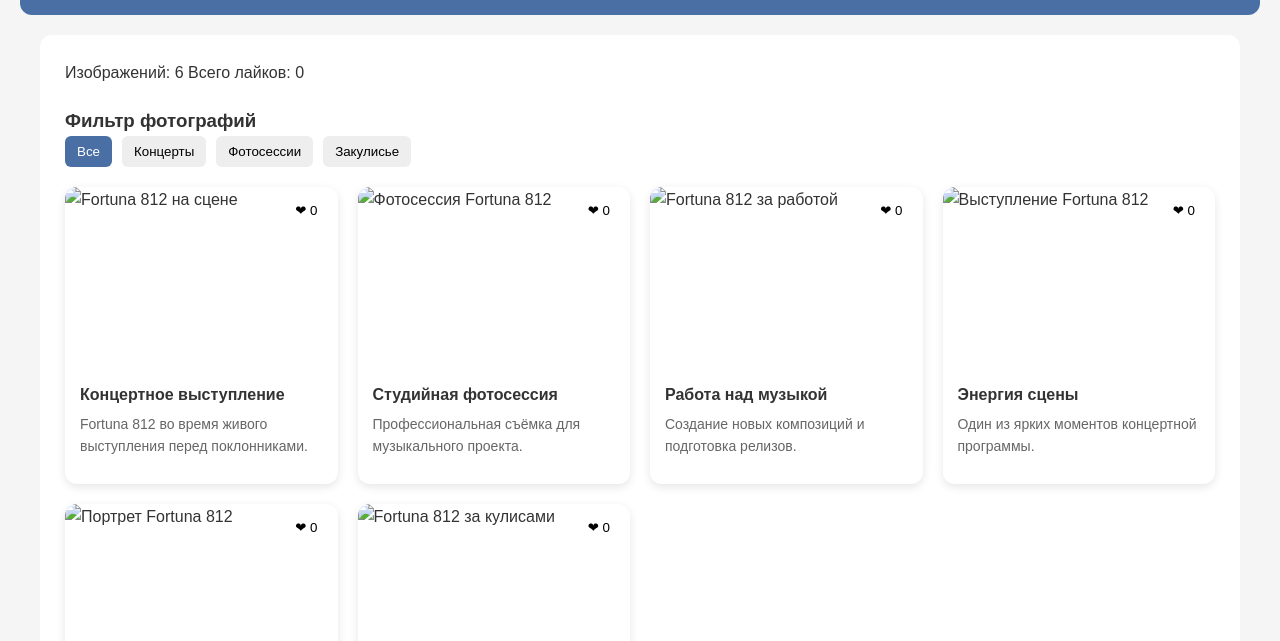
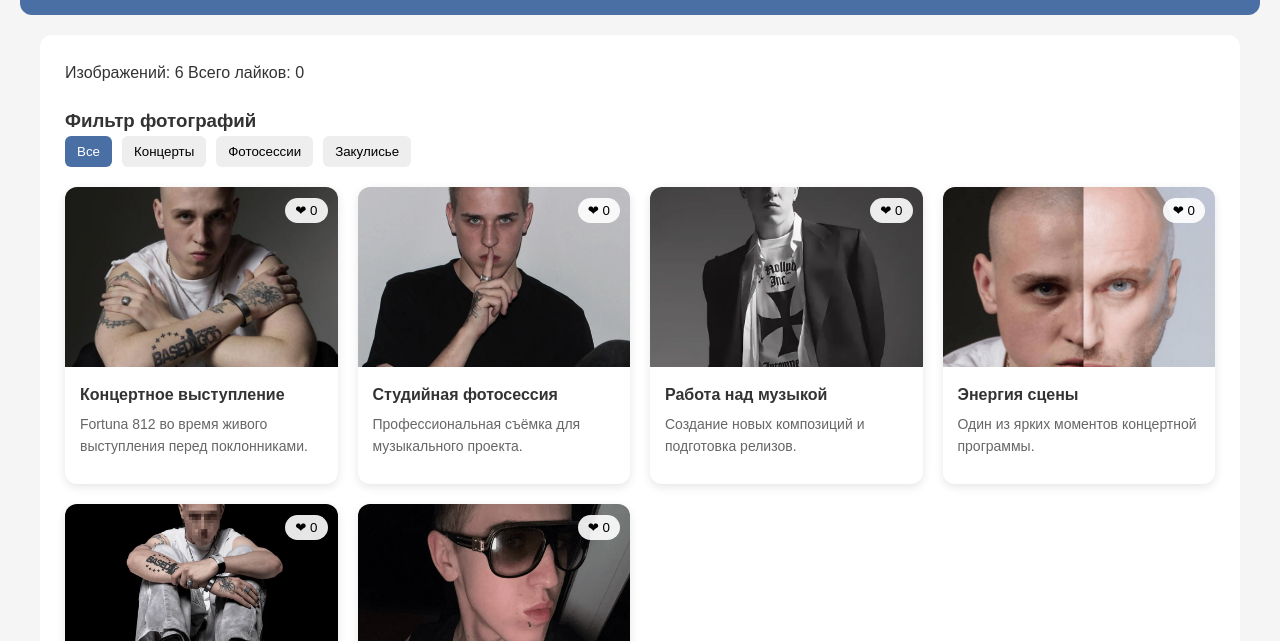
Before and after one commit to MRBlackL1ght/fortuna812fan, a plain HTML site: page gallery.html in a window 1280 px wide. Shown: the part 159-800 px from the top of the page. Drawn offline with Linux system fonts and the light colour scheme.

Commit message:
Update gallery.html

```diff
--- a/gallery.html
+++ b/gallery.html
@@ -109,7 +109,7 @@
 
             <div class="card-image">
 
-                <img src="images/fortuna1.jpeg"
+                <img src="fortuna1.jpeg"
                      alt="Fortuna 812 на сцене"
                      class="gallery-img">
 
@@ -145,7 +145,7 @@
 
             <div class="card-image">
 
-                <img src="images/fortuna2.webp"
+                <img src="fortuna2.webp"
                      alt="Фотосессия Fortuna 812"
                      class="gallery-img">
 
@@ -180,7 +180,7 @@
 
             <div class="card-image">
 
-                <img src="images/fortuna3.webp"
+                <img src="fortuna3.webp"
                      alt="Fortuna 812 за работой"
                      class="gallery-img">
 
@@ -215,7 +215,7 @@
 
             <div class="card-image">
 
-                <img src="images/fortuna4.png"
+                <img src="fortuna4.png"
                      alt="Выступление Fortuna 812"
                      class="gallery-img">
 
@@ -250,7 +250,7 @@
 
             <div class="card-image">
 
-                <img src="images/fortuna5.webp"
+                <img src="fortuna5.webp"
                      alt="Портрет Fortuna 812"
                      class="gallery-img">
 
@@ -285,7 +285,7 @@
 
             <div class="card-image">
 
-                <img src="images/fortuna6.webp"
+                <img src="fortuna6.webp"
                      alt="Fortuna 812 за кулисами"
                      class="gallery-img">
 
```
